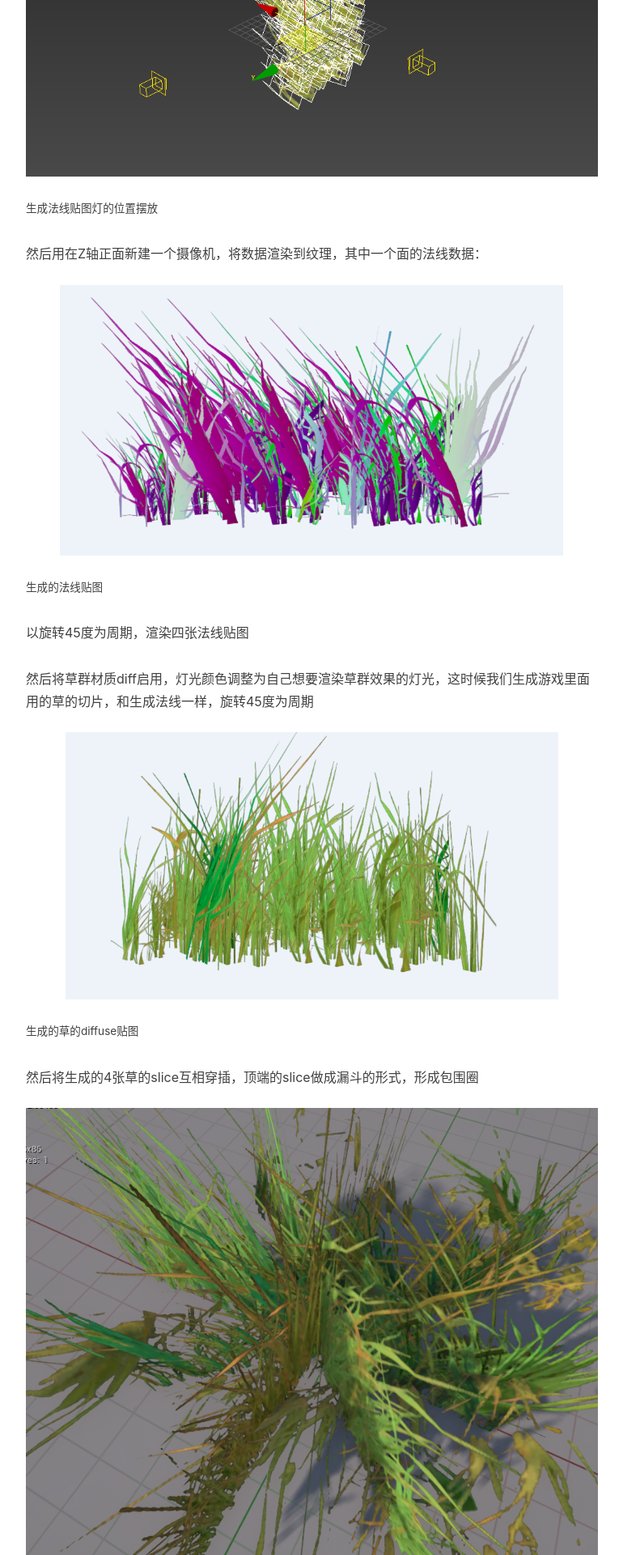
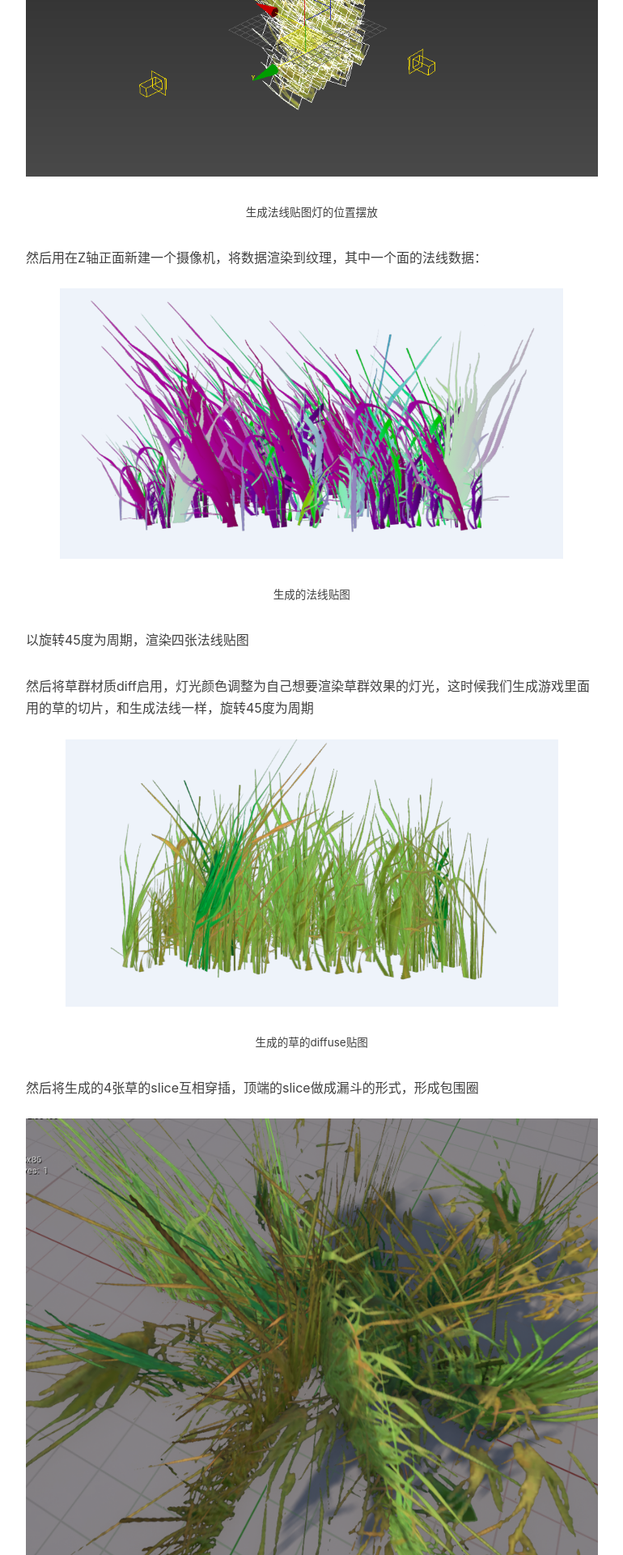
Before and after one commit to WindyPaper/windypaper.github.io, a Jekyll site: the page built from _posts/2017-05-31-UE4_Grass.markdown, in a window 1280 px wide. Shown: the part 1473-3393 px from the top of the page at 81% size, without its empty margins (233-1003 px from the left). Built offline with Jekyll 4.4.1, drawn with Linux system fonts in a browser that asks for light colours; nearby versions of some CDN libraries; comment, search, counter and statistics services are not loaded.

Commit message:
Add ue4 grass

```diff
--- a/_posts/2017-05-31-UE4_Grass.markdown
+++ b/_posts/2017-05-31-UE4_Grass.markdown
@@ -18,25 +18,25 @@ tags:
 同理，y轴也一样，但是颜色是采用绿色(0, 255, 0)的射灯
 
 ![](http://windypaper.github.io/img/UE4_grass/grass_generate_normal.png)
-<small>生成法线贴图灯的位置摆放</small>
+<center><small>生成法线贴图灯的位置摆放</small></center>
 
 然后用在Z轴正面新建一个摄像机，将数据渲染到纹理，其中一个面的法线数据：
 ![](http://windypaper.github.io/img/UE4_grass/grass_normal_map.png)
-<small>生成的法线贴图</small>
+<center><small>生成的法线贴图</small></center>
 
 以旋转45度为周期，渲染四张法线贴图
 
 然后将草群材质diff启用，灯光颜色调整为自己想要渲染草群效果的灯光，这时候我们生成游戏里面用的草的切片，和生成法线一样，旋转45度为周期
 ![](http://windypaper.github.io/img/UE4_grass/grass_diff.png)
-<small>生成的草的diffuse贴图</small>
+<center><small>生成的草的diffuse贴图</small></center>
 
 然后将生成的4张草的slice互相穿插，顶端的slice做成漏斗的形式，形成包围圈
 ![](http://windypaper.github.io/img/UE4_grass/grass_slices.png)
-<small>草的slices互相穿插</small>
+<center><small>草的slices互相穿插</small></center>
 
 导入UE4之后，将UE4的材质类型设置为：
 ![](http://windypaper.github.io/img/UE4_grass/UE4_mat_type.png)
-<small>UE4的材质类型</small>
+<center><small>UE4的材质类型</small></center>
 
 设置法线强度：
 ![](http://windypaper.github.io/img/UE4_grass/normal_mat.png)
```
